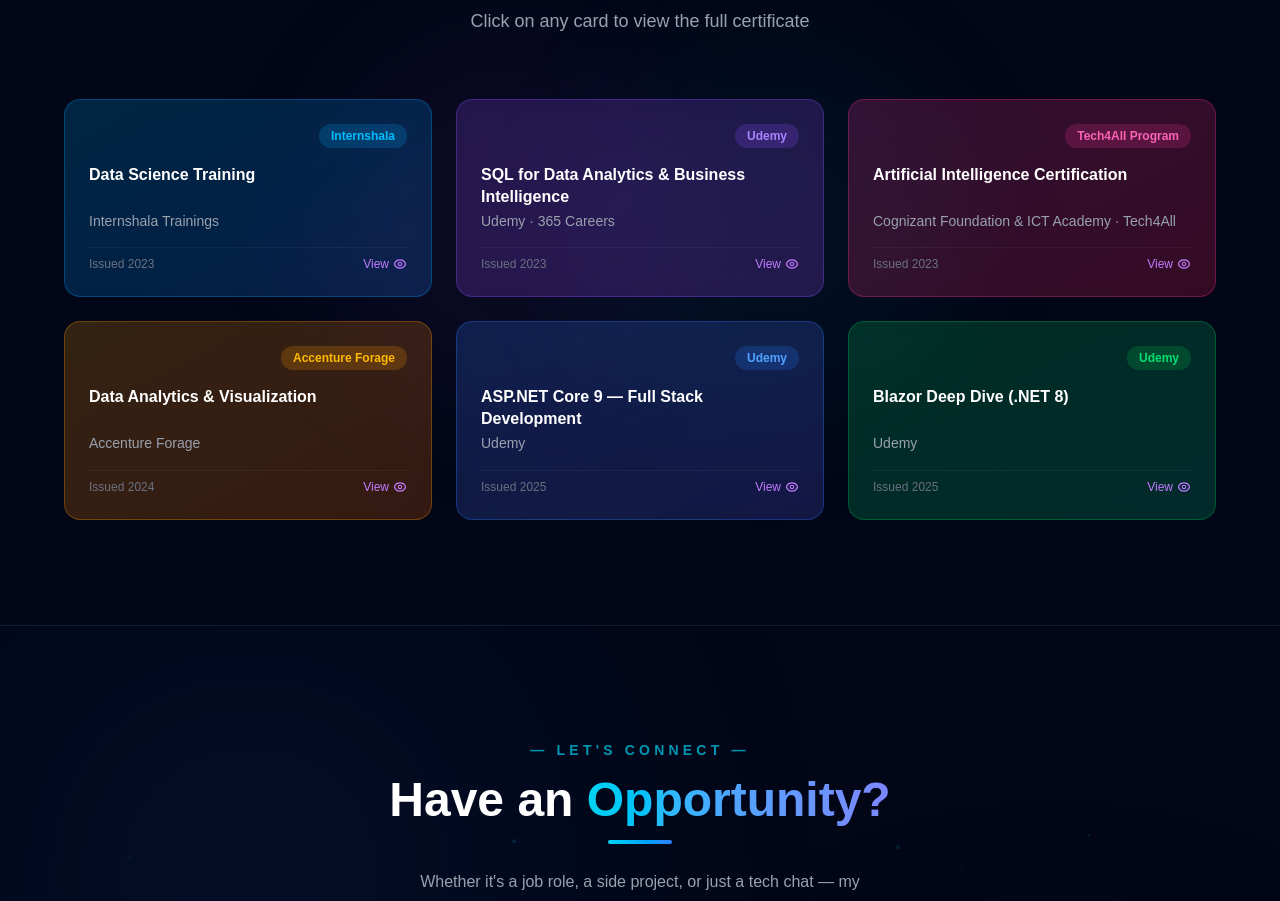
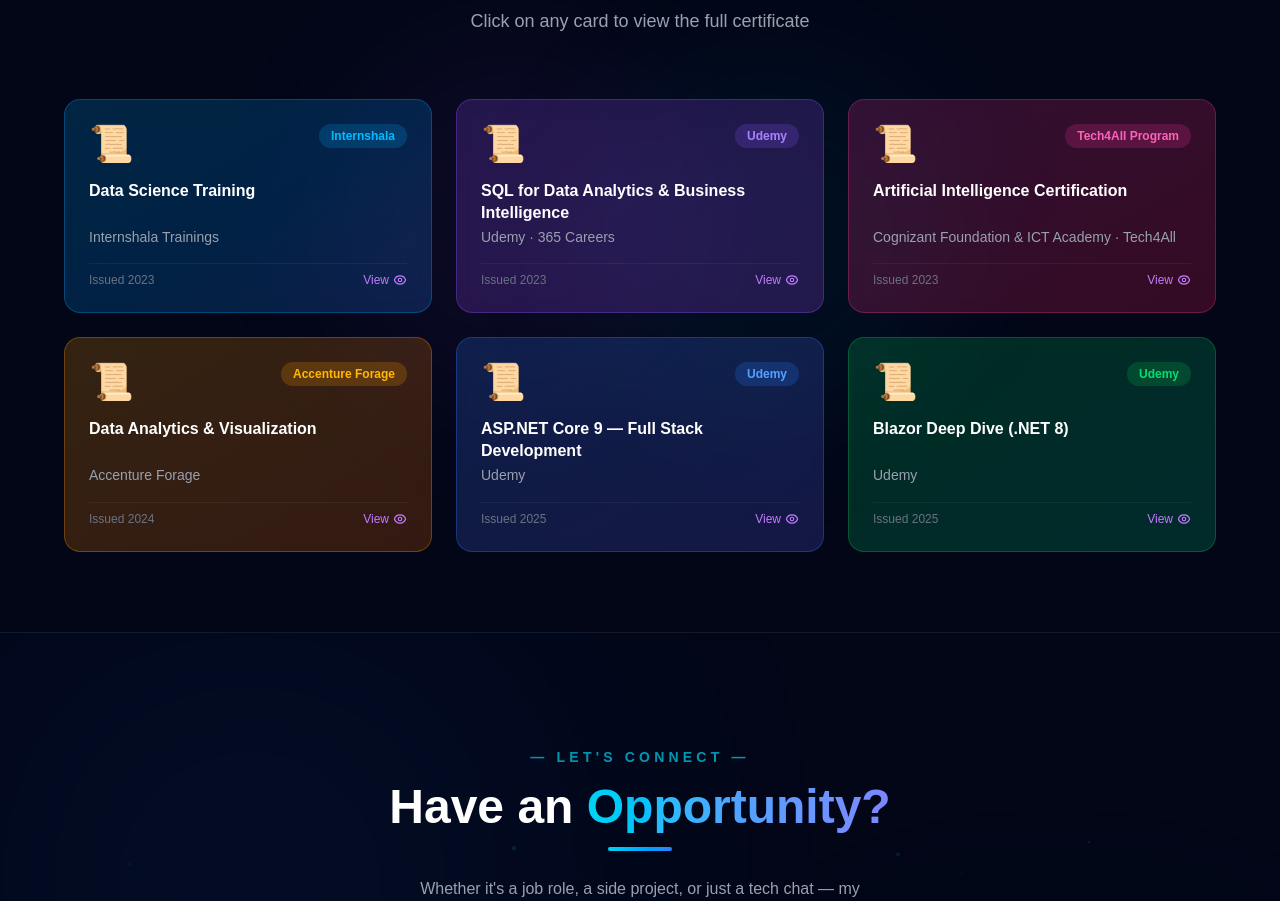
Before and after one commit to priyanka2003476/my-portfolio, a Next.js app: page / in a window 1280 px wide. Shown: the part 4540-5441 px from the top of the page. Built offline with nearby package versions, Linux system fonts and the light colour scheme.

Commit message:
Fixed certification build error

```diff
--- a/app/components/Certifications.tsx
+++ b/app/components/Certifications.tsx
@@ -156,7 +156,7 @@
 
               {/* Top row */}
               <div className="flex items-start justify-between mb-4">
-                <div className="text-4xl">{cert.icon}</div>
+<div className="text-4xl">📜</div>
                 <span className={`text-xs font-semibold px-3 py-1 rounded-full ${cert.badge} whitespace-nowrap`}>
                   {cert.credential}
                 </span>
```
